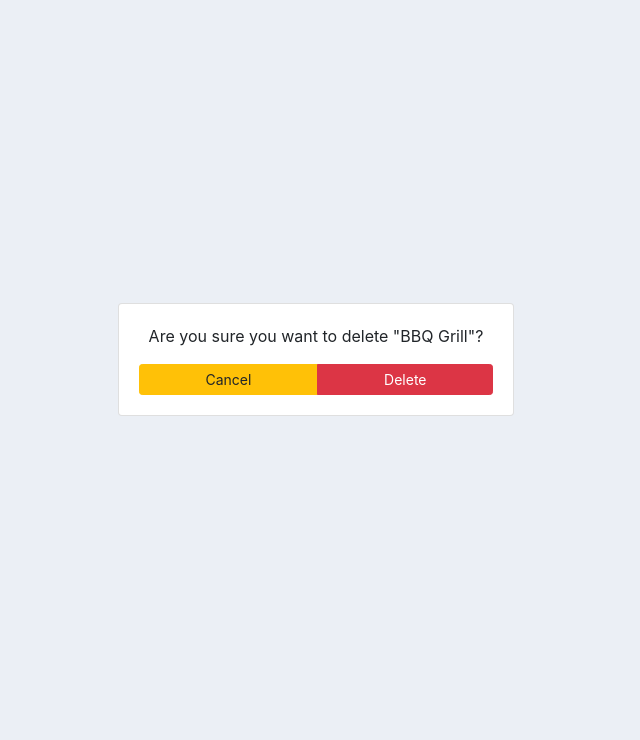
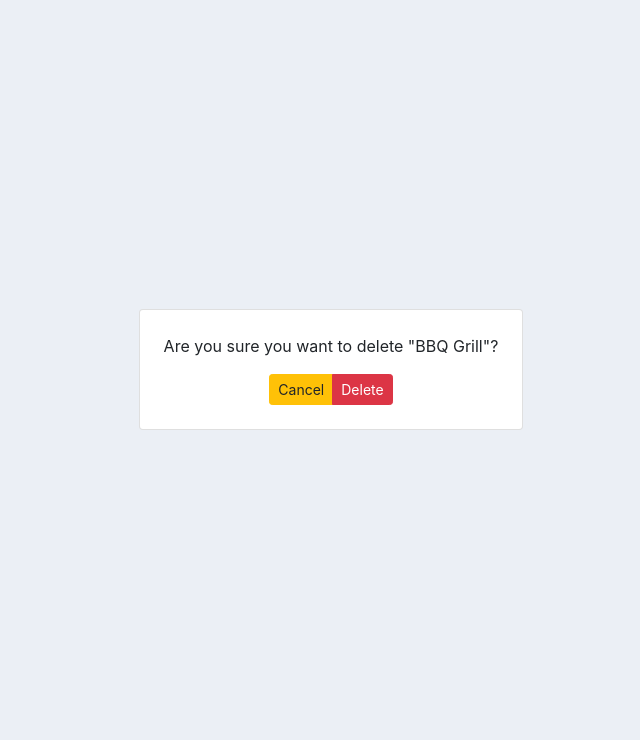
Before and after one commit to JeanBarbosa27/estudando_django_getting_started_com_dennis_ivy, a Django app: page /delete-order/3 in a window 1280 px wide. Shown: the part 60-800 px from the top of the page, without its empty margins (309-949 px from the left). Run offline with Django 3.2, Linux system fonts and the light colour scheme; a user stored in the database is signed in; data comes from the database, SQL or seed files in the repository; some libraries are stand-ins or nearby versions.

Commit message:
Melhora o layout da página

```diff
--- a/accounts/templates/pages/delete_order.html
+++ b/accounts/templates/pages/delete_order.html
@@ -3,12 +3,12 @@
 {% block head_title %}Delete order {{order}}{% endblock head_title %}
 
 {% block content %}
-<div class="row d-flex justify-content-center align-items-center" style="width: 100vw;height: 90vh">
-	<div class="d-flex justify-content-center align-items-center col-md-4">
+<div class="row full-height centralize-content">
+	<div class="p-4 card">
         <form
             action="{% url 'delete_order' order.id %}"
             method="post"
-            class="card card-body"
+            class="centralize-content"
         >
             {% csrf_token %}
             <label class="text-center mb-3">Are you sure you want to delete "{{order}}"?</label>
```
